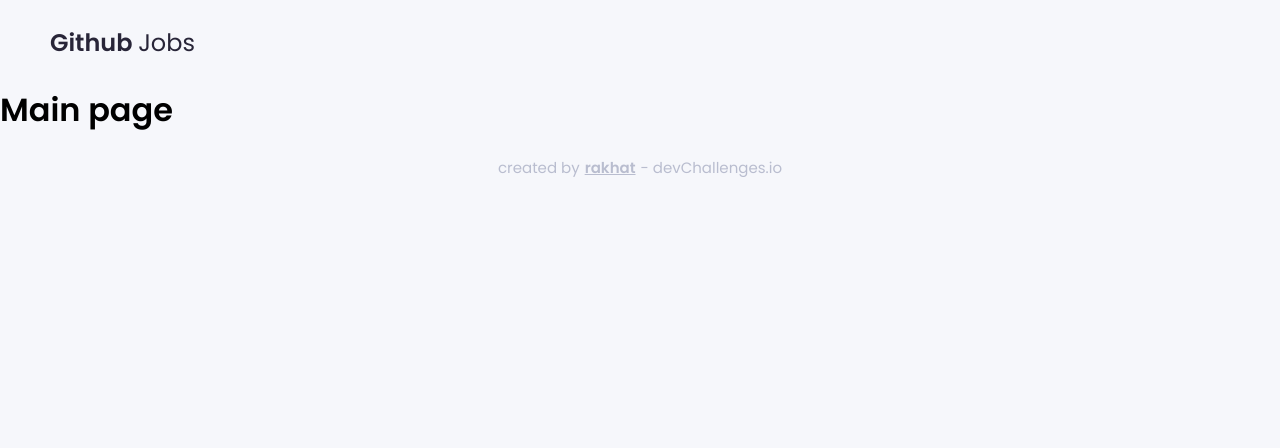
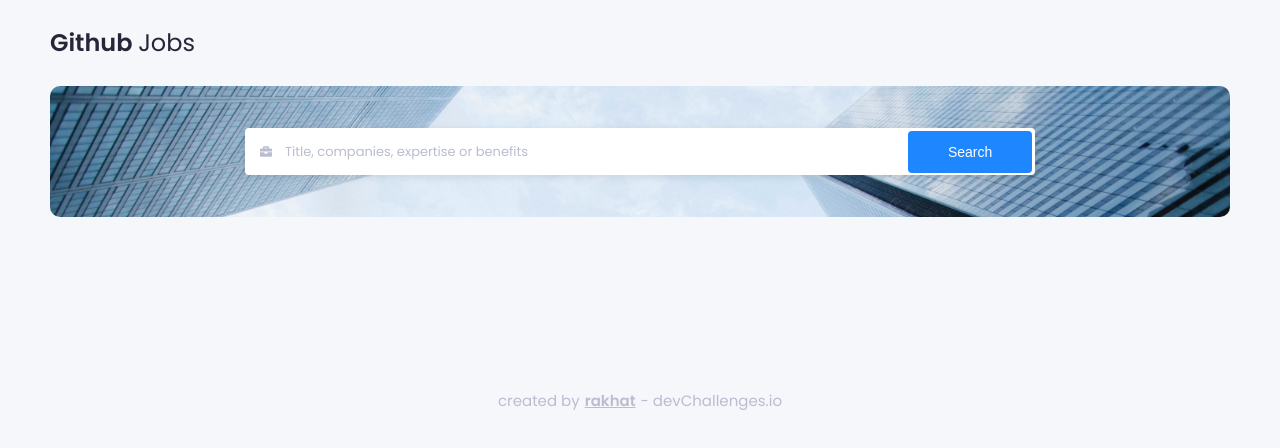
Before and after one commit to rooohaa/github-jobs-app, a Next.js app: page / in a window 1280 px wide. Shown: the top 448 px of the page. Built offline with nearby package versions, Linux system fonts and the light colour scheme.

Commit message:
add SearchBar component

```diff
--- /dev/null
+++ b/app/components/SearchBar/index.js
@@ -0,0 +1,22 @@
+import React from 'react'
+
+import { SearchSection } from './style'
+
+const SearchBar = () => {
+   return (
+      <SearchSection>
+         <form>
+            <div className="form-control">
+               <i className="fas fa-briefcase"></i>
+               <input
+                  type="text"
+                  placeholder="Title, companies, expertise or benefits"
+               />
+               <button type="submit">Search</button>
+            </div>
+         </form>
+      </SearchSection>
+   )
+}
+
+export { SearchBar }
--- /dev/null
+++ b/app/components/SearchBar/style.js
@@ -0,0 +1,79 @@
+import styled from 'styled-components'
+
+export const SearchSection = styled.div`
+   width: 100%;
+   padding: 42px 0;
+
+   border-radius: 10px;
+
+   background-image: url('/images/bg.jpg');
+   background-size: cover;
+   background-repeat: no-repeat;
+
+   display: flex;
+   align-items: center;
+   justify-content: center;
+
+   form {
+      width: 790px;
+
+      div.form-control {
+         width: 100%;
+         position: relative;
+
+         input {
+            width: 100%;
+            background: #ffffff;
+            box-shadow: 0px 2px 8px rgba(0, 0, 0, 0.1);
+            border-radius: 4px;
+
+            padding: 15px 40px;
+
+            font-size: 13px;
+            font-family: 'Poppins', sans-serif;
+            line-height: 17px;
+
+            border: none;
+            outline: none;
+
+            &::placeholder {
+               color: #b9bdcf;
+            }
+         }
+
+         button {
+            border: none;
+            outline: none;
+            font-size: 'Poppins', sans-serif;
+
+            padding: 12px 40px;
+            background-color: #1e86ff;
+            border-radius: 4px;
+            color: #fff;
+
+            font-size: 14px;
+            line-height: 18px;
+            cursor: pointer;
+
+            transition: all 0.3s ease;
+
+            position: absolute;
+            right: 2.7px;
+            top: 2.7px;
+
+            &:hover {
+               background-color: #4798f5;
+            }
+         }
+
+         i {
+            position: absolute;
+            left: 15px;
+            top: 17.5px;
+
+            color: #b9bdcf;
+            font-size: 12px;
+         }
+      }
+   }
+`
--- a/app/components/index.js
+++ b/app/components/index.js
@@ -3,3 +3,4 @@
 export { Layout } from './Layout'
 export { Header } from './Header'
 export { Footer } from './Footer'
+export { SearchBar } from './SearchBar'
--- /dev/null
+++ b/app/pages/MainPageComponent/index.js
@@ -0,0 +1,17 @@
+import React from 'react'
+
+import { SearchBar } from '../../components'
+import { Container } from '../../sc/Container'
+import { MainWrapper } from './style'
+
+const MainPageComponent = () => {
+   return (
+      <MainWrapper>
+         <Container>
+            <SearchBar />
+         </Container>
+      </MainWrapper>
+   )
+}
+
+export { MainPageComponent }
--- /dev/null
+++ b/app/pages/MainPageComponent/style.js
@@ -0,0 +1,5 @@
+import styled from 'styled-components'
+
+export const MainWrapper = styled.main`
+   padding-bottom: 150px;
+`
--- /dev/null
+++ b/app/pages/index.js
@@ -0,0 +1 @@
+export { MainPageComponent } from './MainPageComponent'
--- a/app/sc/Container.js
+++ b/app/sc/Container.js
@@ -5,4 +5,5 @@ export const Container = styled.div`
    margin: 0 auto;
    overflow: hidden;
    padding: 0 10px;
+   height: 100%;
 `
--- a/pages/_app.js
+++ b/pages/_app.js
@@ -9,6 +9,10 @@ function MyApp({ Component, pageProps }) {
                href="https://fonts.googleapis.com/css2?family=Poppins:wght@400;600&display=swap"
                rel="stylesheet"
             />
+            <link
+               href="https://cdnjs.cloudflare.com/ajax/libs/font-awesome/5.15.3/css/all.min.css"
+               rel="stylesheet"
+            />
             <title>Github Jobs</title>
          </Head>
          <Component {...pageProps} />
--- a/pages/index.js
+++ b/pages/index.js
@@ -1,9 +1,10 @@
+import { MainPageComponent } from '../app/pages'
 import { Layout } from '../app/components'
 
 const MainPage = () => {
    return (
       <Layout>
-         <h1>Main page</h1>
+         <MainPageComponent />
       </Layout>
    )
 }
```
Also changed, not shown: public/images/bg.jpg (added), public/vercel.svg (deleted).
